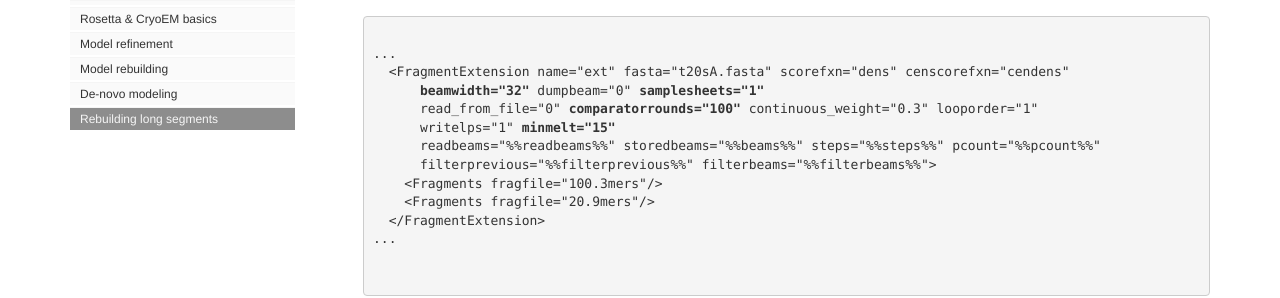
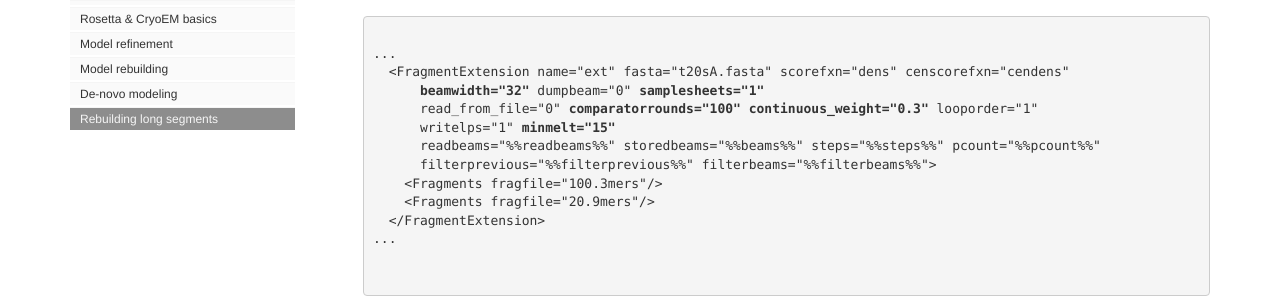
Before and after one commit to uw-ipd/dimaio_tutorials, a Jekyll site: the page built from docs/pages/005_ES/005_ES_main.md, in a window 1280 px wide and 900 px high, scrolled down 2623 px. Shown: the part 159-457 px from the top of the window. Built offline with Jekyll 4.4.1, drawn with Linux system fonts in a browser that asks for light colours; comment, search, counter and statistics services are not loaded.

```diff
--- a/docs/pages/005_ES/005_ES_main.md
+++ b/docs/pages/005_ES/005_ES_main.md
@@ -98,7 +98,7 @@ The input XML file exposes key parameters for conformational sampling. In the tu
 ...
   &lt;FragmentExtension name="ext" fasta="t20sA.fasta" scorefxn="dens" censcorefxn="cendens"
       <b>beamwidth="32"</b> dumpbeam="0" <b>samplesheets="1"</b>
-      read_from_file="0" <b>comparatorrounds="100"</b> continuous_weight="0.3" looporder="1"
+      read_from_file="0" <b>comparatorrounds="100"</b> <b>continuous_weight="0.3"</b> looporder="1"
       writelps="1" <b>minmelt="15"</b>
       readbeams="%%readbeams%%" storedbeams="%%beams%%" steps="%%steps%%" pcount="%%pcount%%"
       filterprevious="%%filterprevious%%" filterbeams="%%filterbeams%%">
```
